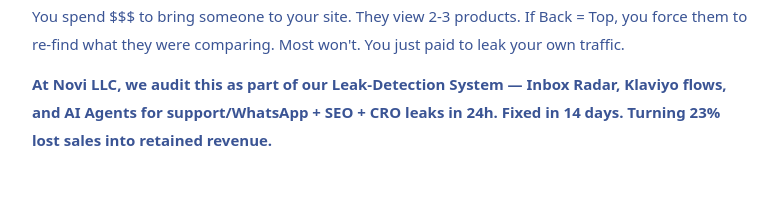
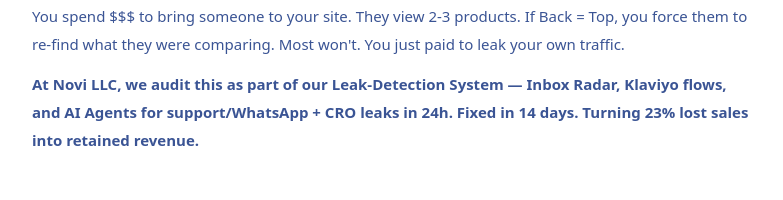
Before and after one commit to NOVI-I6699-cmd/portfolio-starter-kit, a Next.js app: page /insights/case-study-04 in a window 1280 px wide. Shown: the part 1557-1757 px from the top of the page, without its empty margins (248-1031 px from the left). Built offline with nearby package versions, Linux system fonts and the light colour scheme.

Commit message:
Update page.tsx

```diff
--- a/app/insights/case-study-04/page.tsx
+++ b/app/insights/case-study-04/page.tsx
@@ -75,7 +75,7 @@ export default function CaseStudy04() {
               You spend $$$ to bring someone to your site. They view 2-3 products. If Back = Top, you force them to re-find what they were comparing. Most won't. You just paid to leak your own traffic.
             </p>
             <p className="mt-3 leading-7 text-[15px] opacity-80 font-semibold" style={{color: '#0A2A7A'}}>
-              At Novi LLC, we audit this as part of our Leak-Detection System — Inbox Radar, Klaviyo flows, and AI Agents for support/WhatsApp + SEO + CRO leaks in 24h. Fixed in 14 days. Turning 23% lost sales into retained revenue.
+              At Novi LLC, we audit this as part of our Leak-Detection System — Inbox Radar, Klaviyo flows, and AI Agents for support/WhatsApp + CRO leaks in 24h. Fixed in 14 days. Turning 23% lost sales into retained revenue.
             </p>
           </div>
         </div>
```
